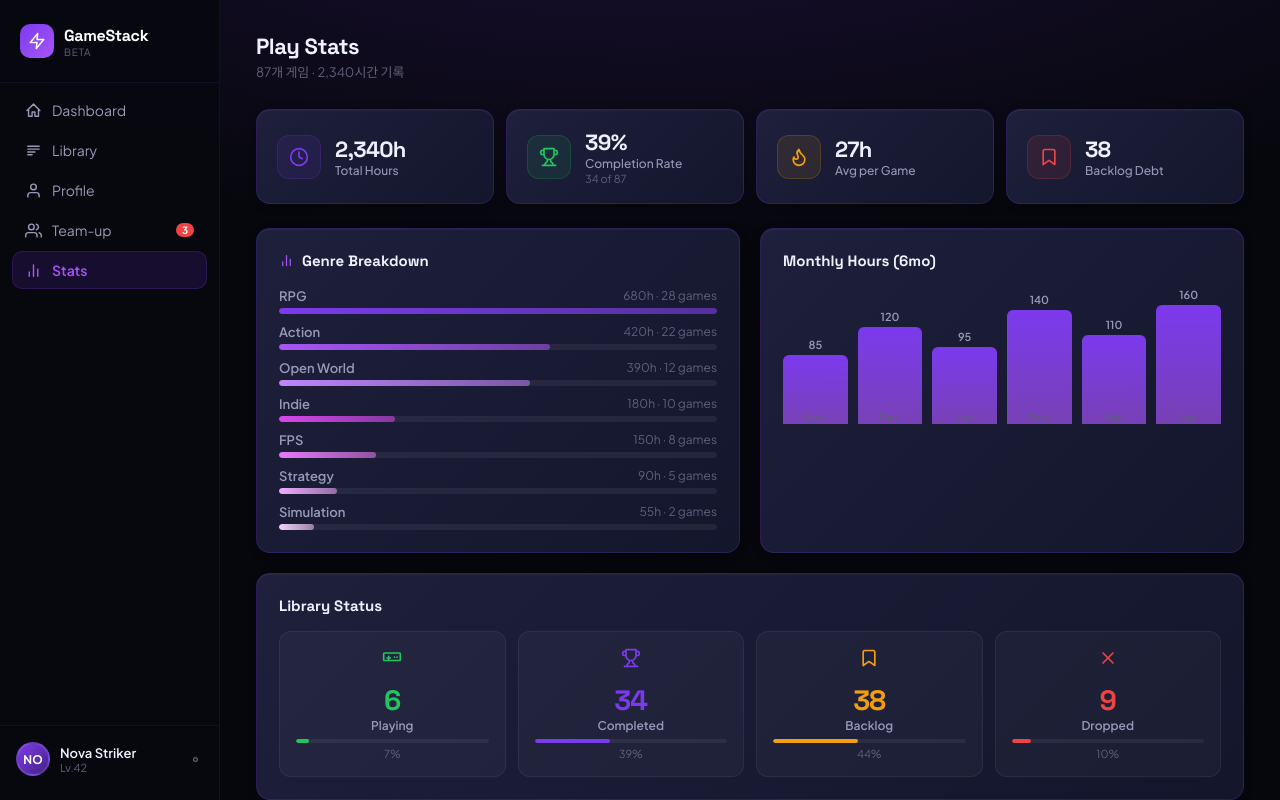
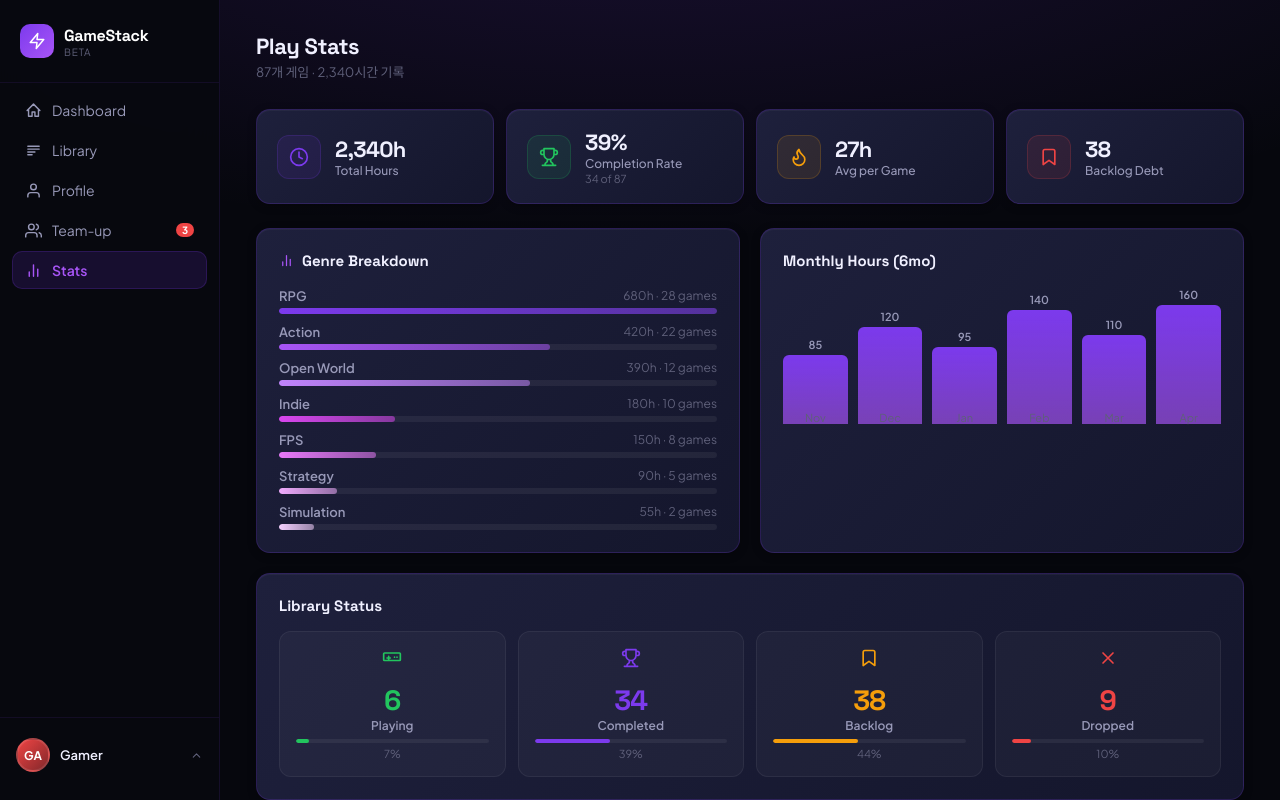
Before and after one commit to Jeonghun-k/gameStack, a React (Vite) app: page /stats in a window 1280 px wide. Built offline with nearby package versions, Linux system fonts and the light colour scheme; no server answers.

Commit message:
사이드바에 로그아웃 기능 추가

```diff
--- a/src/App.jsx
+++ b/src/App.jsx
@@ -1,4 +1,4 @@
-import { Routes, Route } from 'react-router-dom';
+import { Routes, Route, Navigate } from 'react-router-dom';
 import Sidebar from './components/Sidebar';
 import LandingPage from './pages/LandingPage';
 import Dashboard from './pages/Dashboard';
@@ -7,6 +7,7 @@
 import LFGPage from './pages/LFGPage';
 import StatsPage from './pages/StatsPage';
 import GameDetailPage from './pages/GameDetailPage';
+import { useAuth } from './context/AuthContext';
 
 function Layout() {
   return (
@@ -27,10 +28,13 @@
 }
 
 export default function App() {
+  const { user } = useAuth();
+
   return (
     <Routes>
-      <Route path="/"   element={<LandingPage />} />
-      <Route path="/*"  element={<Layout />} />
+      {/* 로그인된 상태로 루트 접근 시 대시보드로 이동 */}
+      <Route path="/" element={user ? <Navigate to="/dashboard" replace /> : <LandingPage />} />
+      <Route path="/*" element={<Layout />} />
     </Routes>
   );
 }
--- a/src/components/Icon.jsx
+++ b/src/components/Icon.jsx
@@ -21,6 +21,8 @@
   externalLink: "M18 13v6a2 2 0 0 1-2 2H5a2 2 0 0 1-2-2V8a2 2 0 0 1 2-2h6M15 3h6v6M10 14L21 3",
   chevronRight: "M9 18l6-6-6-6",
   chevronLeft: "M15 18l-6-6 6-6",
+  chevron: "M18 15l-6-6-6 6",
+  logout: "M9 21H5a2 2 0 0 1-2-2V5a2 2 0 0 1 2-2h4M16 17l5-5-5-5M21 12H9",
   zap: "M13 2L3 14h9l-1 8 10-12h-9l1-8z",
 };
 
--- a/src/components/Sidebar.jsx
+++ b/src/components/Sidebar.jsx
@@ -1,7 +1,8 @@
+import { useState } from 'react';
 import { useNavigate, useLocation } from 'react-router-dom';
 import Icon from './Icon';
 import Avatar from './Avatar';
-import mockData from '../data/mockData';
+import { useAuth } from '../context/AuthContext';
 
 const nav = [
   { id: "dashboard", label: "Dashboard", icon: "home" },
@@ -14,7 +15,18 @@
 export default function Sidebar() {
   const navigate = useNavigate();
   const location = useLocation();
-  const { user } = mockData;
+  const { user, signOut } = useAuth();
+  const [showMenu, setShowMenu] = useState(false);
+
+  const displayName = user?.user_metadata?.full_name
+    ?? user?.user_metadata?.name
+    ?? user?.email?.split('@')[0]
+    ?? 'Gamer';
+
+  const handleSignOut = async () => {
+    await signOut();
+    navigate('/');
+  };
 
   return (
     <aside style={{
@@ -87,17 +99,50 @@
         })}
       </nav>
 
-      <div style={{ padding: "16px 16px 0", borderTop: "1px solid rgba(124,58,237,0.1)" }}>
-        <div style={{ display: "flex", alignItems: "center", gap: 10 }}>
-          <Avatar name={user.displayName} size={34} />
-          <div style={{ flex: 1, minWidth: 0 }}>
-            <div style={{ fontSize: 13, fontWeight: 600, overflow: "hidden", textOverflow: "ellipsis", whiteSpace: "nowrap" }}>
-              {user.displayName}
+      <div style={{ padding: "16px 16px 0", borderTop: "1px solid rgba(124,58,237,0.1)", position: "relative" }}>
+        {showMenu && (
+          <div style={{
+            position: "absolute",
+            bottom: "calc(100% + 8px)",
+            left: 12,
+            right: 12,
+            background: "rgba(18,19,28,0.98)",
+            border: "1px solid rgba(124,58,237,0.2)",
+            borderRadius: 10,
+            overflow: "hidden",
+          }}>
+            <button
+              onClick={handleSignOut}
+              style={{
+                width: "100%",
+                padding: "11px 14px",
+                display: "flex",
+                alignItems: "center",
+                gap: 8,
+                color: "#ef4444",
+                fontSize: 13,
+                fontWeight: 600,
+                textAlign: "left",
+              }}
+            >
+              <Icon name="logout" size={15} style={{ color: "#ef4444" }} />
+              로그아웃
+            </button>
+          </div>
+        )}
+        <button
+          onClick={() => setShowMenu((v) => !v)}
+          style={{ width: "100%", display: "flex", alignItems: "center", gap: 10, padding: "4px 0" }}
+        >
+          <Avatar name={displayName} size={34} />
+          <div style={{ flex: 1, minWidth: 0, textAlign: "left" }}>
+            <div style={{ fontSize: 13, fontWeight: 600, overflow: "hidden", textOverflow: "ellipsis", whiteSpace: "nowrap", color: "var(--text)" }}>
+              {displayName}
             </div>
-            <div style={{ fontSize: 11, color: "var(--text3)" }}>Lv.{user.level}</div>
+            <div style={{ fontSize: 11, color: "var(--text3)" }}>{user?.email}</div>
           </div>
-          <Icon name="settings" size={15} style={{ color: "var(--text3)" }} />
-        </div>
+          <Icon name="chevron" size={13} style={{ color: "var(--text3)", transform: showMenu ? "rotate(180deg)" : "none", transition: "transform 0.2s" }} />
+        </button>
       </div>
     </aside>
   );
--- a/src/context/AuthContext.jsx
+++ b/src/context/AuthContext.jsx
@@ -32,12 +32,19 @@
     return () => subscription.unsubscribe();
   }, []);
 
-  // TODO: Discord → Google 로그인으로 교체 필요
-  // 현재는 Discord OAuth 로그인 (PRD 기준은 Google OAuth)
-  // 교체 방법: provider: 'discord' → provider: 'google'
+  // Discord OAuth 로그인 — 완료 후 /dashboard로 리다이렉트
   const signInWithDiscord = async () => {
     await supabase.auth.signInWithOAuth({
       provider: 'discord',
+      options: { redirectTo: `${window.location.origin}/dashboard` },
+    });
+  };
+
+  // Google OAuth 로그인 — 완료 후 /dashboard로 리다이렉트
+  const signInWithGoogle = async () => {
+    await supabase.auth.signInWithOAuth({
+      provider: 'google',
+      options: { redirectTo: `${window.location.origin}/dashboard` },
     });
   };
 
@@ -63,7 +70,7 @@
   return (
     // value로 내보내는 것들을 useAuth()로 어디서든 꺼내 쓸 수 있음
     // loading이 true인 동안은 children(앱 전체)을 렌더링하지 않아 깜빡임 방지
-    <AuthContext.Provider value={{ user, signInWithDiscord, signInWithEmail, signUpWithEmail, signOut, loading }}>
+    <AuthContext.Provider value={{ user, signInWithDiscord, signInWithGoogle, signInWithEmail, signUpWithEmail, signOut, loading }}>
       {!loading && children}
     </AuthContext.Provider>
   );
--- a/src/main.jsx
+++ b/src/main.jsx
@@ -3,11 +3,14 @@
 import { BrowserRouter } from 'react-router-dom'
 import './index.css'
 import App from './App.jsx'
+import { AuthProvider } from './context/AuthContext'
 
 createRoot(document.getElementById('root')).render(
   <StrictMode>
     <BrowserRouter>
-      <App />
+      <AuthProvider>
+        <App />
+      </AuthProvider>
     </BrowserRouter>
   </StrictMode>,
 )
--- a/src/pages/LandingPage.jsx
+++ b/src/pages/LandingPage.jsx
@@ -2,17 +2,12 @@
 import { useNavigate } from 'react-router-dom';
 import GlassCard from '../components/GlassCard';
 import Icon from '../components/Icon';
-
-// TODO: AuthContext 연결 후 아래 import 추가 필요
-// import { useAuth } from '../context/AuthContext';
+import { useAuth } from '../context/AuthContext';
 
 export default function LandingPage() {
   const navigate = useNavigate();
   const [hov, setHov] = useState(false);
-
-  // TODO: AuthContext 연결 후 아래 코드로 교체
-  // const { signInWithGoogle } = useAuth();
-  // 로그인 성공 시 navigate('/dashboard')는 AuthContext의 onAuthStateChange에서 처리
+  const { signInWithGoogle, signInWithDiscord } = useAuth();
 
   return (
     <div style={{
@@ -48,7 +43,7 @@
           <button
             onMouseEnter={() => setHov(true)}
             onMouseLeave={() => setHov(false)}
-            onClick={() => navigate('/dashboard')}
+            onClick={signInWithGoogle}
             style={{
               background: "linear-gradient(135deg,#7C3AED,#a855f7)",
               color: "#fff",
@@ -61,10 +56,13 @@
               transition: "all 0.2s",
             }}
           >
-            지금 시작하기 →
+            Google로 시작하기 →
           </button>
-          <button style={{ background: "rgba(255,255,255,0.05)", border: "1px solid rgba(255,255,255,0.12)", color: "var(--text)", padding: "13px 28px", borderRadius: 12, fontSize: 15, fontWeight: 500 }}>
-            둘러보기
+          <button
+            onClick={signInWithDiscord}
+            style={{ background: "#5865F2", border: "1px solid #4752C4", color: "#fff", padding: "13px 28px", borderRadius: 12, fontSize: 15, fontWeight: 600 }}
+          >
+            Discord로 시작하기
           </button>
         </div>
       </div>
```
Also changed, not shown: 1 other file (tests, documents, lock files or other folders).
